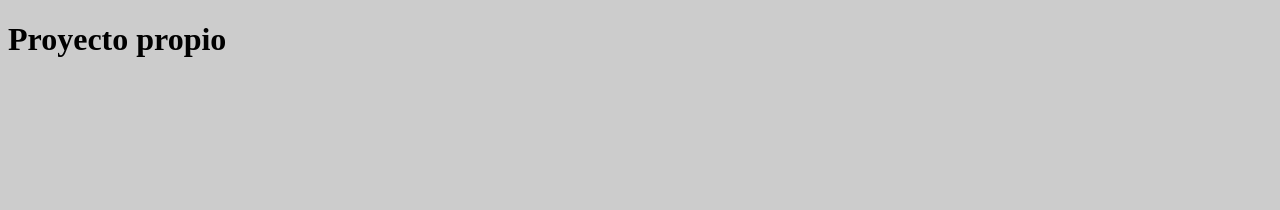
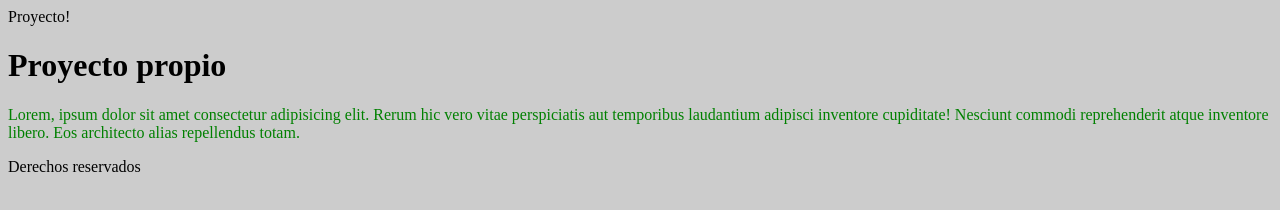
Before and after one commit to Mlsimon90/practica, a plain HTML site: page index.html in a window 1280 px wide. Drawn offline with Linux system fonts and the light colour scheme.

Commit message:
Hice cambios en mi HTML y CSS

```diff
--- a/css/style.css
+++ b/css/style.css
@@ -1,3 +1,7 @@
 body {
     background-color: #ccc;
 }
+
+.colorsito {
+    color: green
+}
--- a/index.html
+++ b/index.html
@@ -8,7 +8,12 @@
     <link rel="stylesheet" href="css/style.css">
 </head>
 <body>
+    <header>Proyecto!</header>
+    <main>
     <h1>Proyecto propio</h1>
+    <p class="colorsito">Lorem, ipsum dolor sit amet consectetur adipisicing elit. Rerum hic vero vitae perspiciatis aut temporibus laudantium adipisci inventore cupiditate! Nesciunt commodi reprehenderit atque inventore libero. Eos architecto alias repellendus totam.</p>
+    </main>
+    <footer>Derechos reservados</footer>
     <script src="js/script.js"></script>
 </body>
 </html>
```
